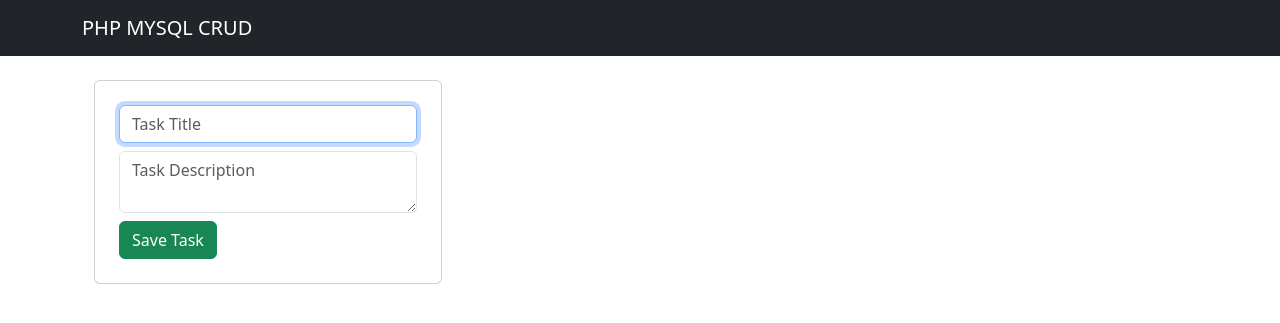
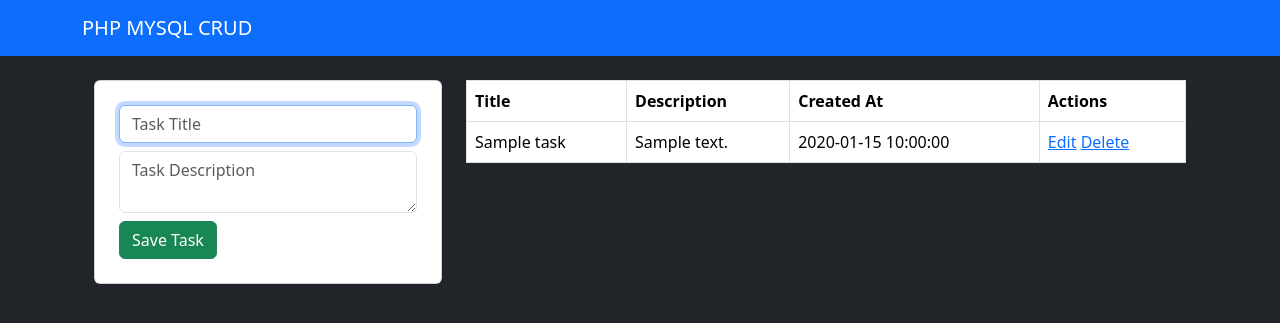
Before and after one commit to herwingx/php-crud, a PHP site: page / in a window 1280 px wide. Shown: the top 323 px of the page. Run offline with PHP 8.4, Linux system fonts and the light colour scheme; tables that the repository leaves empty hold one stand-in row (values such as "Sample post").

Commit message:
Add table

```diff
--- a/db.php
+++ b/db.php
@@ -4,6 +4,6 @@ session_start();
 $conn = mysqli_connect(
   "localhost",
   "root",
-  "",
+  "herwingx",
   "php_crud"
 );
--- a/includes/header.php
+++ b/includes/header.php
@@ -7,8 +7,8 @@
   <title>PHP MYSQL CRUD</title>
   <link href="https://cdn.jsdelivr.net/npm/bootstrap@5.3.3/dist/css/bootstrap.min.css" rel="stylesheet" integrity="sha384-QWTKZyjpPEjISv5WaRU9OFeRpok6YctnYmDr5pNlyT2bRjXh0JMhjY6hW+ALEwIH" crossorigin="anonymous">
 </head>
-<body>
-  <nav class="navbar navbar-dark bg-dark">
+<body class="bg-dark">
+  <nav class="navbar navbar-dark bg-primary">
     <div class="container">
       <a href="index.php" class="navbar-brand">PHP MYSQL CRUD</a>
     </div>
--- a/index.php
+++ b/index.php
@@ -7,7 +7,7 @@
     <div class="col-md-4">
       <?php if (isset($_SESSION["message"])) { ?>
 
-        <div class="alert alert-<?=$_SESSION["message_type"];?> alert-dismissible fade show" role="alert">
+        <div class="alert alert-<?= $_SESSION["message_type"]; ?> alert-dismissible fade show" role="alert">
           <?= $_SESSION["message"] ?>
           <button type="button" class="btn-close" data-bs-dismiss="alert" aria-label="Close"></button>
         </div>
@@ -28,6 +28,37 @@
         </form>
       </div>
     </div>
+    <div class="col-md-8">
+      <table class="table table-bordered">
+        <thead>
+          <tr>
+            <th>Title</th>
+            <th>Description</th>
+            <th>Created At</th>
+            <th>Actions</th>
+          </tr>
+        </thead>
+        <tbody>
+          <?php
+          $query = "SELECT * FROM task";
+          $resul_task = mysqli_query($conn, $query);
+
+          while ($row = mysqli_fetch_array($resul_task)) { ?>
+
+            <tr>
+              <td><?php echo $row["title"] ?></td>
+              <td><?php echo $row["description"] ?></td>
+              <td><?php echo $row["created_at"] ?></td>
+              <td>
+                <a href="edit.php?id=<?php echo $row['id']?>">Edit</a>
+                <a href="delete.php?id=<?php echo $row['id']?>">Delete</a>
+              </td>
+            </tr>
+
+          <?php } ?>
+        </tbody>
+      </table>
+    </div>
   </div>
 </div>
 
```
